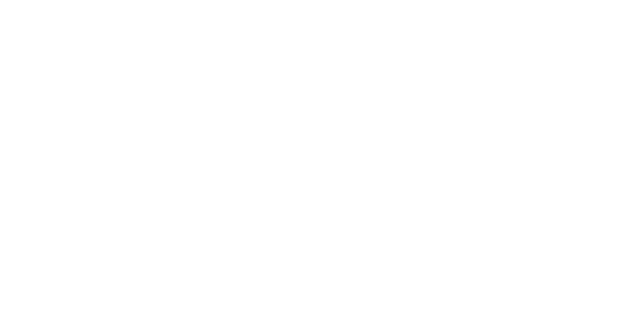
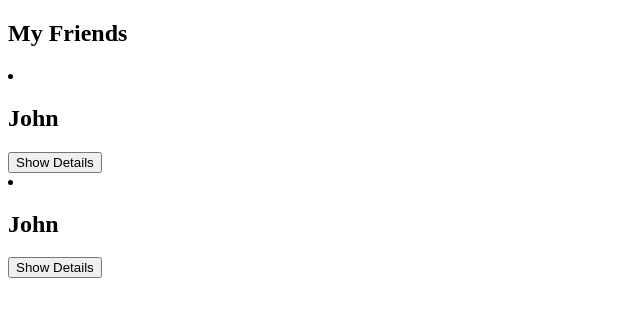
Before and after one commit to barathrajd/vue, a Vue app in the folder section-11/: page / in a window 1280 px wide. Shown: the top 316 px of the page, without its empty margins (0-640 px from the left). Built offline with nearby package versions, Linux system fonts and the light colour scheme.

Commit message:
vue component added

```diff
--- /dev/null
+++ b/section-11/src/App.vue
@@ -0,0 +1,15 @@
+<template>
+  <h2>My Friends</h2>
+  <friend-contact></friend-contact>
+  <friend-contact></friend-contact>
+</template>
+
+<script>
+export default {
+  data() {
+    return {
+      friends: [1, 2, 3, 4, 5, 6, 7, 8, 9]
+    }
+  }
+}
+</script>
--- /dev/null
+++ b/section-11/src/components/FriendContact.vue
@@ -0,0 +1,31 @@
+<template>
+  <li>
+    <h2>{{ friend.name }}</h2>
+    <button @click="toggleDetails">Show Details</button>
+    <ul v-if="detailsAreVisible">
+      <li><strong>Phone:</strong> {{ friend.phone }}</li>
+      <li><strong>Email:</strong> {{ friend.email }}</li>
+    </ul>
+  </li>
+</template>
+
+<script>
+export default {
+  data() {
+    return {
+      detailsAreVisible: false,
+      friend: {
+        id: 1,
+        name: 'John',
+        phone: '0123 4567 890',
+        email: 'john@gmail.com'
+      }
+    }
+  },
+  methods: {
+    toggleDetails() {
+      this.detailsAreVisible = !this.detailsAreVisible
+    }
+  }
+}
+</script>
```
Also changed, not shown: section-11/src/main.js (+8 -1 lines).
